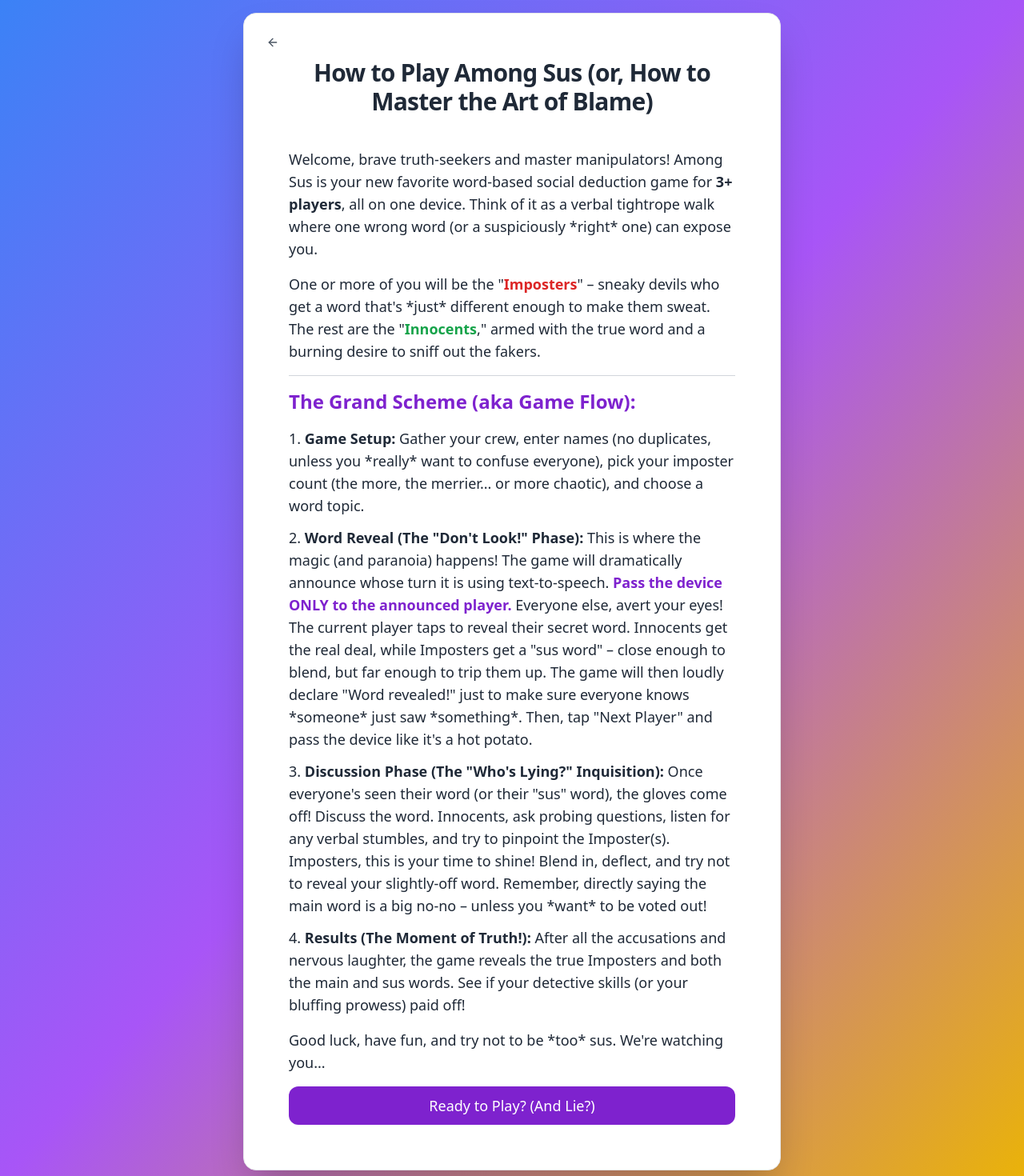
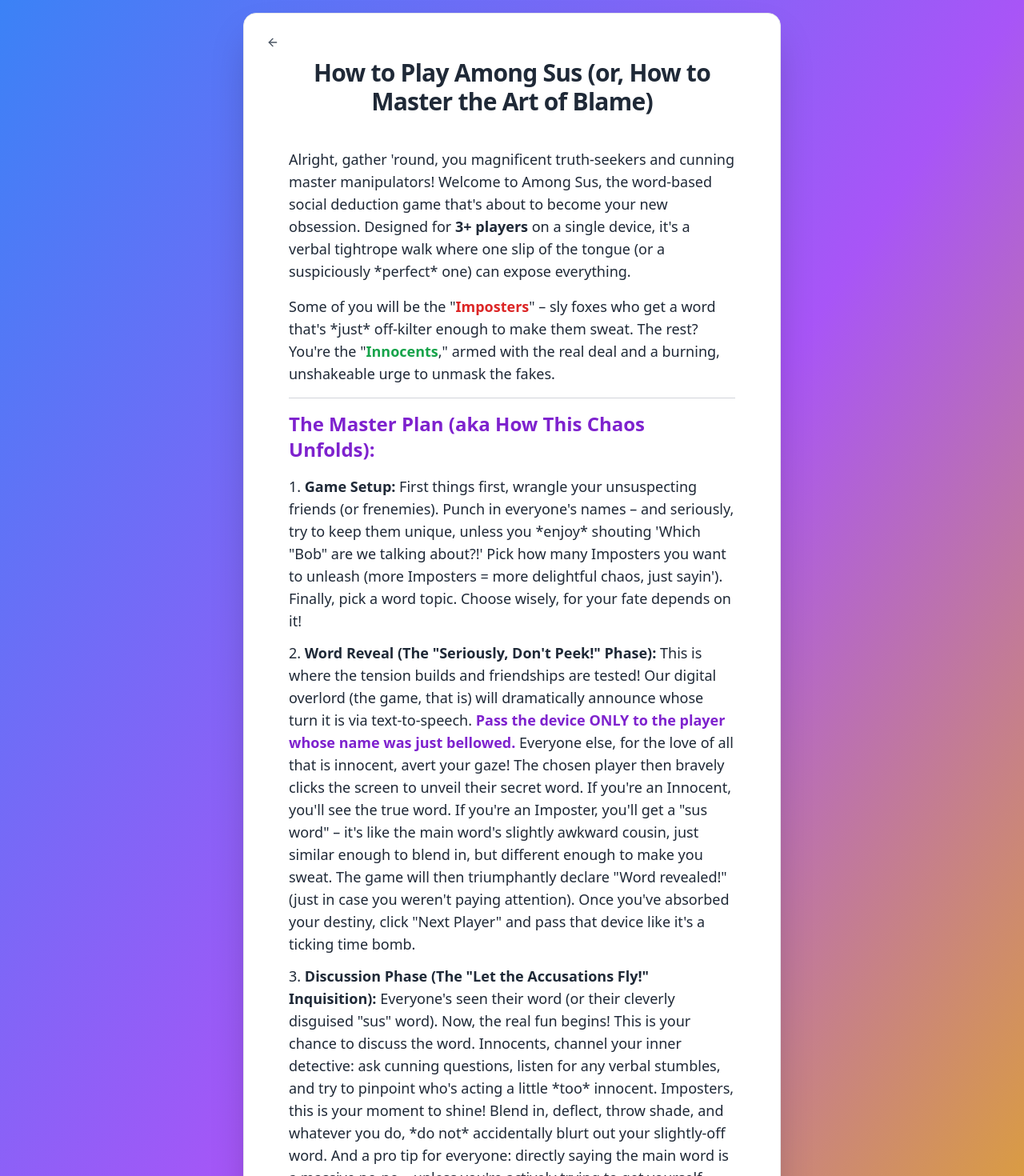
Before and after one commit to Sankalp017/amongsus, a React (Vite) app: page /how-to-play in a window 1280 px wide. Shown: the top 1470 px of the page at 80% size. Built offline with nearby package versions, Linux system fonts and the light colour scheme.

Commit message:
[dyad] Made "How to Play" text more humorous and engaging - wrote 1 file(s)

```diff
--- a/src/pages/HowToPlay.tsx
+++ b/src/pages/HowToPlay.tsx
@@ -25,7 +25,7 @@ const HowToPlay = () => {
           variant="ghost"
           size="icon"
           onClick={handleGoBack}
-          className="absolute top-4 left-4 text-gray-600 hover:text-purple-700 rounded-xl" // Changed to rounded-xl
+          className="absolute top-4 left-4 text-gray-600 hover:text-purple-700 rounded-xl"
         >
           <ArrowLeft className="h-6 w-6" />
         </Button>
@@ -34,35 +34,35 @@ const HowToPlay = () => {
         </CardHeader>
         <CardContent className="text-left space-y-4">
           <p className="text-base md:text-lg">
-            Welcome, brave truth-seekers and master manipulators! Among Sus is your new favorite word-based social deduction game for <span className="font-bold">3+ players</span>, all on one device. Think of it as a verbal tightrope walk where one wrong word (or a suspiciously *right* one) can expose you.
+            Alright, gather 'round, you magnificent truth-seekers and cunning master manipulators! Welcome to Among Sus, the word-based social deduction game that's about to become your new obsession. Designed for <span className="font-bold">3+ players</span> on a single device, it's a verbal tightrope walk where one slip of the tongue (or a suspiciously *perfect* one) can expose everything.
           </p>
           <p className="text-base md:text-lg">
-            One or more of you will be the "<span className="font-bold text-red-600">Imposters</span>" – sneaky devils who get a word that's *just* different enough to make them sweat. The rest are the "<span className="font-bold text-green-600">Innocents</span>," armed with the true word and a burning desire to sniff out the fakers.
+            Some of you will be the "<span className="font-bold text-red-600">Imposters</span>" – sly foxes who get a word that's *just* off-kilter enough to make them sweat. The rest? You're the "<span className="font-bold text-green-600">Innocents</span>," armed with the real deal and a burning, unshakeable urge to unmask the fakes.
           </p>
 
           <Separator className="my-6 bg-gray-300" />
 
-          <h3 className="text-xl md:text-2xl font-semibold mb-3 text-purple-700">The Grand Scheme (aka Game Flow):</h3>
+          <h3 className="text-xl md:text-2xl font-semibold mb-3 text-purple-700">The Master Plan (aka How This Chaos Unfolds):</h3>
           <ol className="list-decimal list-inside space-y-3 text-base md:text-lg">
             <li>
-              <span className="font-bold">Game Setup:</span> Gather your crew, enter names (no duplicates, unless you *really* want to confuse everyone), pick your imposter count (the more, the merrier... or more chaotic), and choose a word topic.
+              <span className="font-bold">Game Setup:</span> First things first, wrangle your unsuspecting friends (or frenemies). Punch in everyone's names – and seriously, try to keep them unique, unless you *enjoy* shouting 'Which "Bob" are we talking about?!' Pick how many Imposters you want to unleash (more Imposters = more delightful chaos, just sayin'). Finally, pick a word topic. Choose wisely, for your fate depends on it!
             </li>
             <li>
-              <span className="font-bold">Word Reveal (The "Don't Look!" Phase):</span> This is where the magic (and paranoia) happens! The game will dramatically announce whose turn it is using text-to-speech. <span className="font-bold text-purple-700">Pass the device ONLY to the announced player.</span> Everyone else, avert your eyes! The current player taps to reveal their secret word. Innocents get the real deal, while Imposters get a "sus word" – close enough to blend, but far enough to trip them up. The game will then loudly declare "Word revealed!" just to make sure everyone knows *someone* just saw *something*. Then, tap "Next Player" and pass the device like it's a hot potato.
+              <span className="font-bold">Word Reveal (The "Seriously, Don't Peek!" Phase):</span> This is where the tension builds and friendships are tested! Our digital overlord (the game, that is) will dramatically announce whose turn it is via text-to-speech. <span className="font-bold text-purple-700">Pass the device ONLY to the player whose name was just bellowed.</span> Everyone else, for the love of all that is innocent, avert your gaze! The chosen player then bravely clicks the screen to unveil their secret word. If you're an Innocent, you'll see the true word. If you're an Imposter, you'll get a "sus word" – it's like the main word's slightly awkward cousin, just similar enough to blend in, but different enough to make you sweat. The game will then triumphantly declare "Word revealed!" (just in case you weren't paying attention). Once you've absorbed your destiny, click "Next Player" and pass that device like it's a ticking time bomb.
             </li>
             <li>
-              <span className="font-bold">Discussion Phase (The "Who's Lying?" Inquisition):</span> Once everyone's seen their word (or their "sus" word), the gloves come off! Discuss the word. Innocents, ask probing questions, listen for any verbal stumbles, and try to pinpoint the Imposter(s). Imposters, this is your time to shine! Blend in, deflect, and try not to reveal your slightly-off word. Remember, directly saying the main word is a big no-no – unless you *want* to be voted out!
+              <span className="font-bold">Discussion Phase (The "Let the Accusations Fly!" Inquisition):</span> Everyone's seen their word (or their cleverly disguised "sus" word). Now, the real fun begins! This is your chance to discuss the word. Innocents, channel your inner detective: ask cunning questions, listen for any verbal stumbles, and try to pinpoint who's acting a little *too* innocent. Imposters, this is your moment to shine! Blend in, deflect, throw shade, and whatever you do, *do not* accidentally blurt out your slightly-off word. And a pro tip for everyone: directly saying the main word is a massive no-no – unless you're actively trying to get yourself voted into the digital abyss!
             </li>
             <li>
-              <span className="font-bold">Results (The Moment of Truth!):</span> After all the accusations and nervous laughter, the game reveals the true Imposters and both the main and sus words. See if your detective skills (or your bluffing prowess) paid off!
+              <span className="font-bold">Results (The Grand Unmasking!):</span> The dust settles, the nervous laughter subsides, and it's time for the big reveal! The game will proudly display who the true Imposters were, along with both the main word and that tricky "sus word." Did your detective skills pay off? Or did the Imposters pull off the ultimate deception? Find out if you're a master of deduction or just really good at guessing!
             </li>
           </ol>
           <p className="text-base md:text-lg mt-6">
-            Good luck, have fun, and try not to be *too* sus. We're watching you...
+            So, there you have it! Good luck, have an absolute blast, and remember: try not to be *too* sus. We're always watching... (mostly just the game, but still!)
           </p>
           <Button
             onClick={handleReadyToPlay}
-            className="w-full bg-purple-700 text-white hover:bg-purple-800 text-base md:text-lg py-6 rounded-xl transition-all duration-300 ease-in-out transform hover:scale-105 mt-6" // Changed to rounded-xl
+            className="w-full bg-purple-700 text-white hover:bg-purple-800 text-base md:text-lg py-6 rounded-xl transition-all duration-300 ease-in-out transform hover:scale-105 mt-6"
           >
             Ready to Play? (And Lie?)
           </Button>
```
